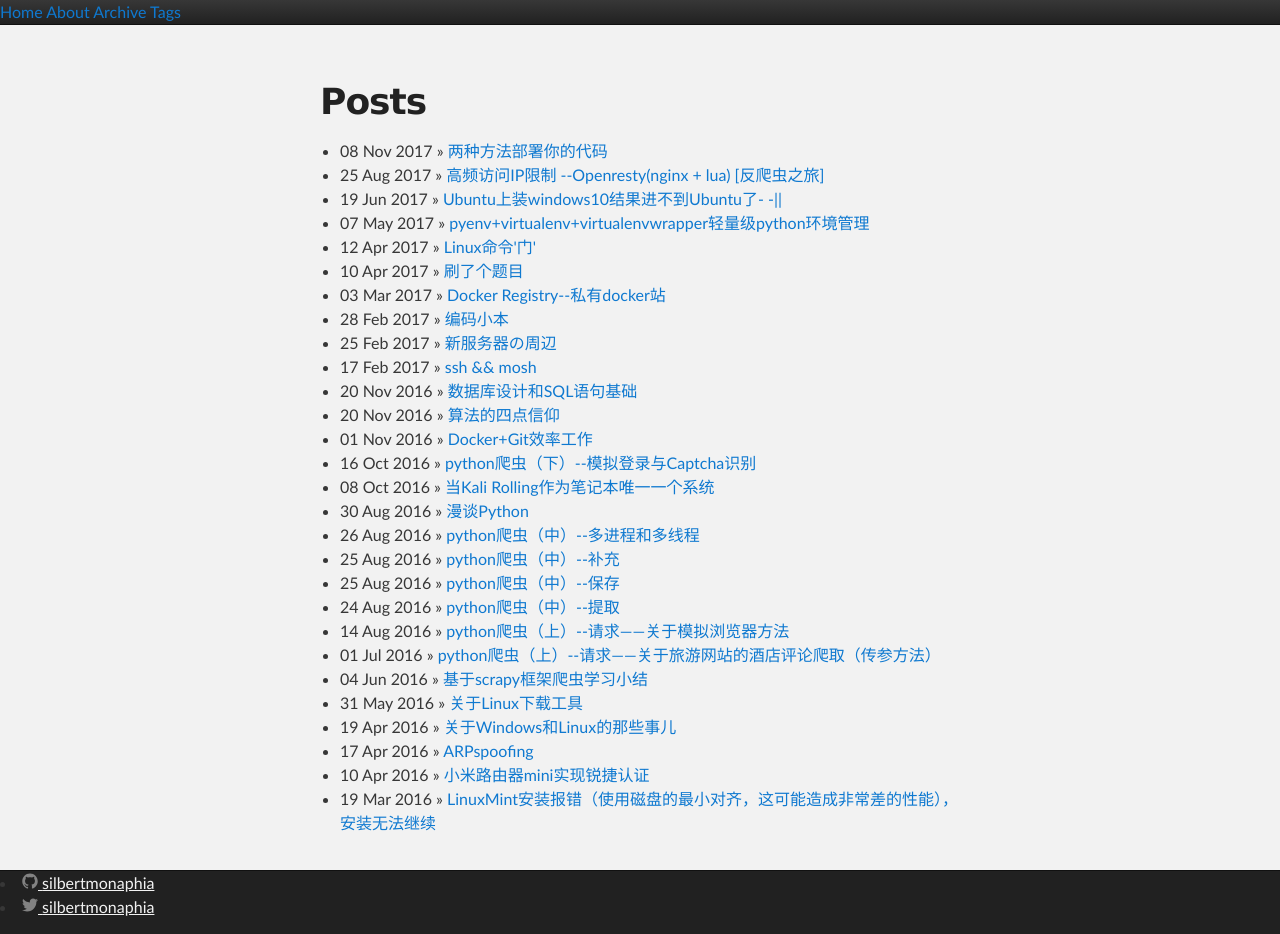
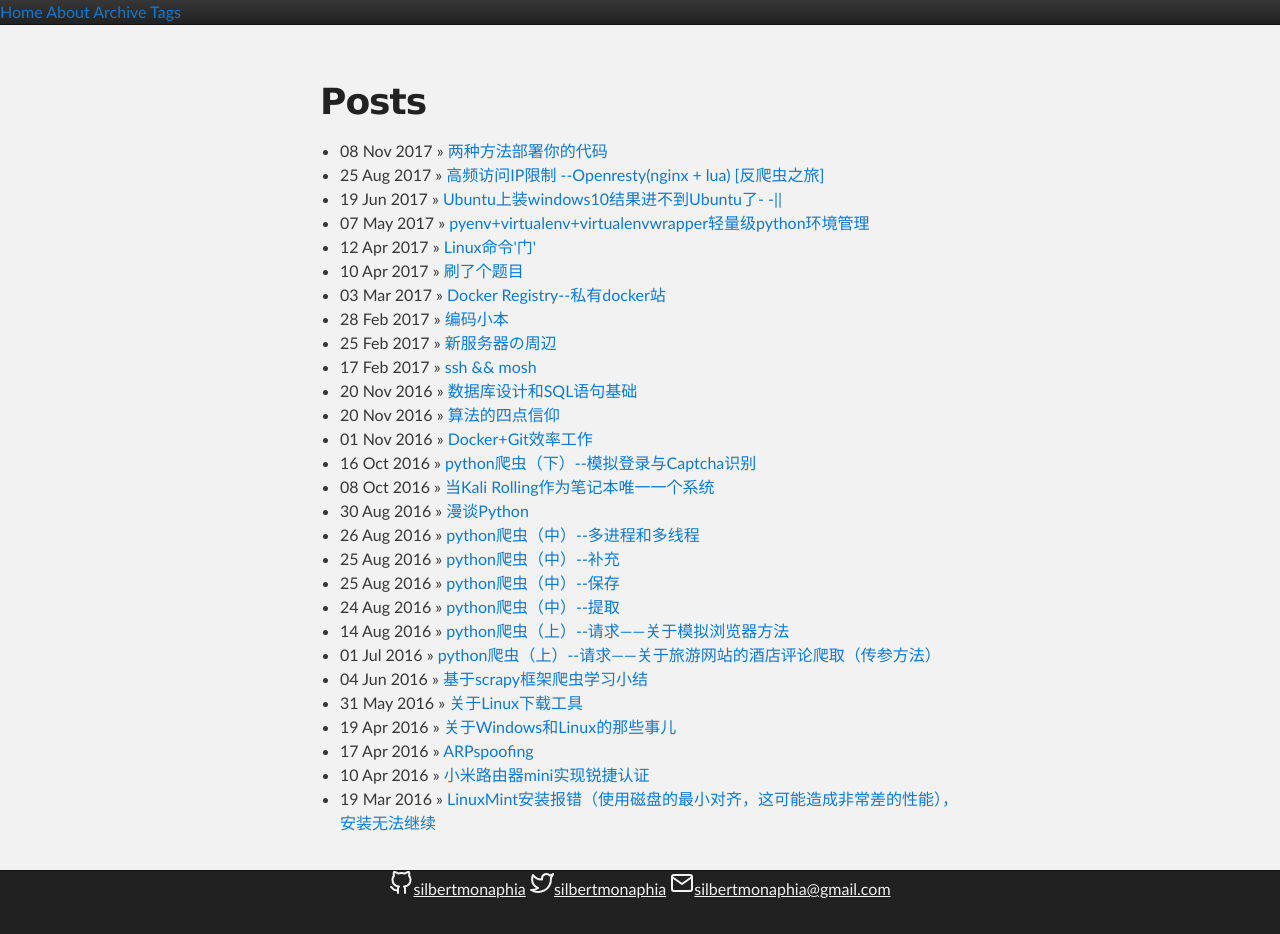
Before and after one commit to silbertmonaphia/silbertmonaphia.github.io, a Jekyll site: the page built from index.html, in a window 1280 px wide. Built offline with Jekyll 4.4.1, drawn with Linux system fonts in a browser that asks for light colours; the list of posts is cut into pages by our own code; the repository's description, which GitHub fills in, is left out; after the commit the page ends 901 px from its top, so only the background shows below that.

Commit message:
Refine Contact

```diff
--- a/_config.yml
+++ b/_config.yml
@@ -1,8 +1,8 @@
 title: Smona LiteWeb
-email: silbertmonaphia@gmail.com
 description: ""
 baseurl: "" # the subpath of your site, e.g. /blog
 url: "" # the base hostname & protocol for your site, e.g. http://example.com
+email: silbertmonaphia@gmail.com
 twitter_username: silbertmonaphia
 github_username:  silbertmonaphia
 
--- a/_includes/footer.html
+++ b/_includes/footer.html
@@ -4,24 +4,27 @@
 
     <div class="footer-col-wrapper">
       <div class="footer-col footer-col-2">
+        <div style="text-align:center;">
           {% if site.github_username %}
-          <li>
+          <div style="display:inline-block">
             {% include icon-github.html username=site.github_username %}
-          </li>
+          </div>
           {% endif %}
 
           {% if site.twitter_username %}
-          <li>
+          <div style="display:inline-block">
             {% include icon-twitter.html username=site.twitter_username %}
-          </li>
+          </div>
           {% endif %}
-      </div>
 
-      <div class="footer-col footer-col-3">
-        <p>{{ site.description | escape }}</p>
+          {% if site.email %}
+          <div style="display:inline-block">
+            {% include icon-email.html email=site.email %}
+          </div>
+          {% endif %}
+        </div>
       </div>
     </div>
-
   </div>
 
 </footer>
--- /dev/null
+++ b/_includes/icon-email.html
@@ -0,0 +1 @@
+<a><span class="icon icon--email">{% include mail.svg %}</span><span class="email">{{ include.email }}</span></a>
```
Also changed, not shown: _includes/icon-github.svg, _includes/icon-twitter.svg, _includes/mail.svg (added).
